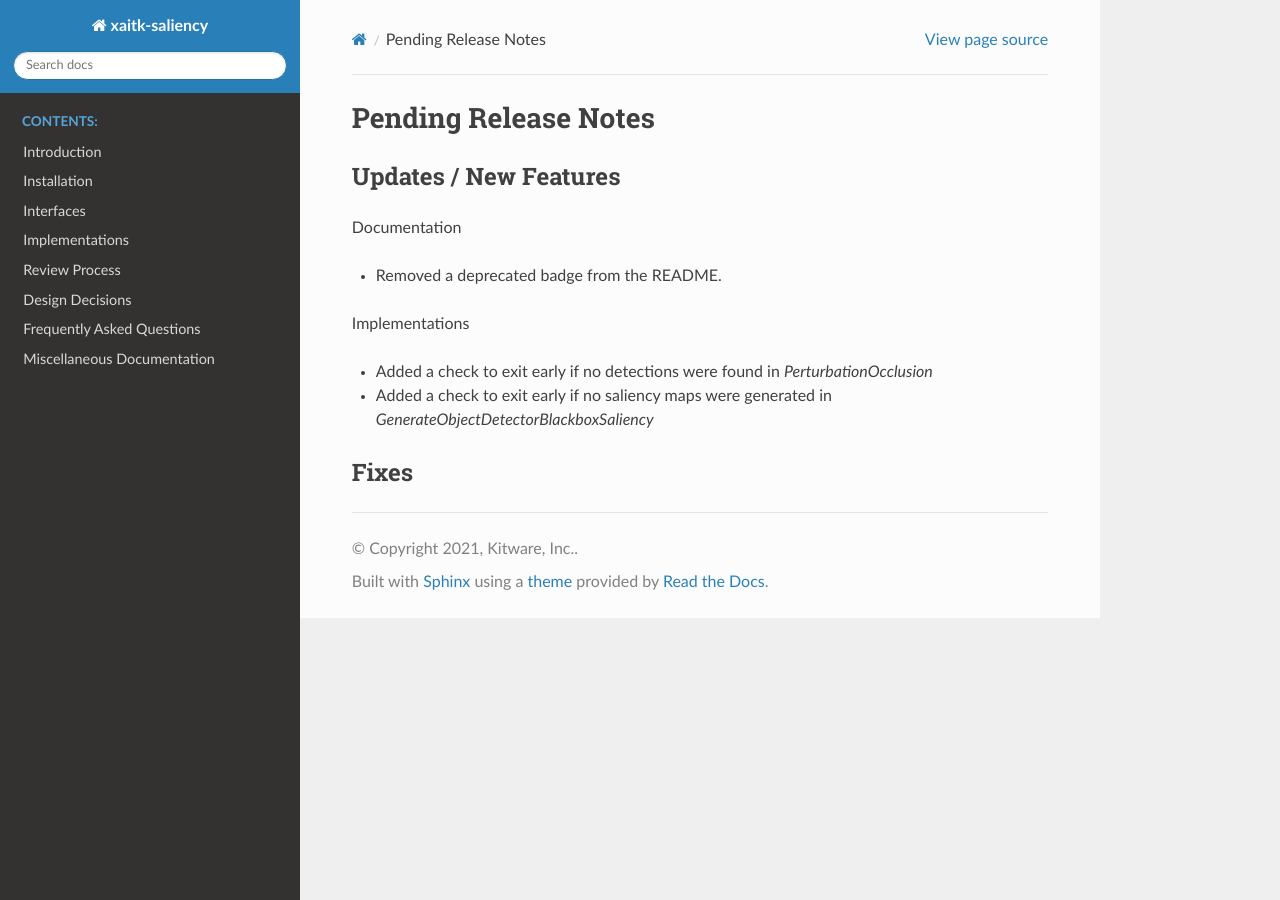
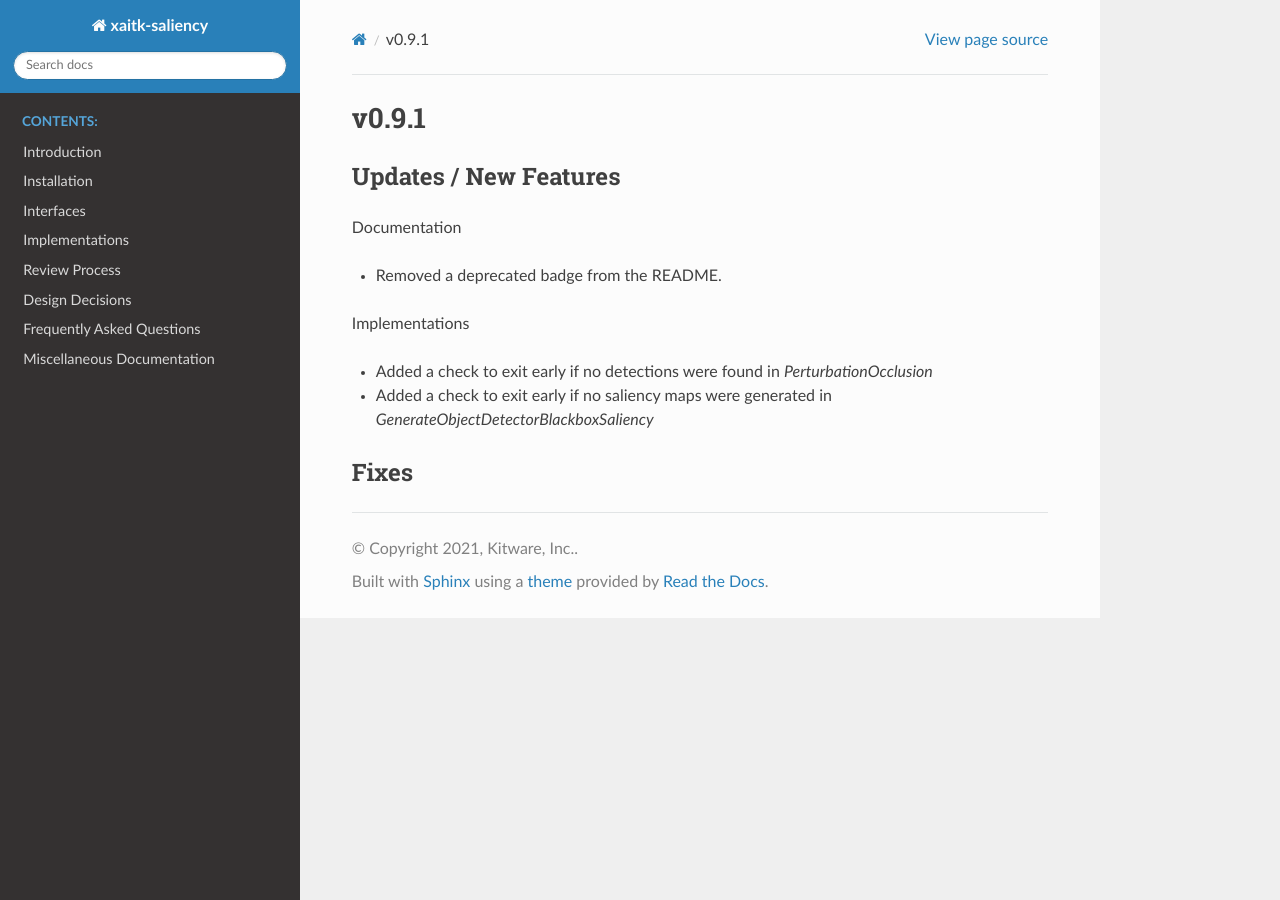
Before and after one commit to XAITK/xaitk-saliency, a Sphinx documentation site: the page built from docs/release_notes/v0.9.1.rst, in a window 1280 px wide. Built offline with Sphinx 7.4.7 and the Read the Docs theme 3.1.0, drawn with Linux system fonts in a browser that asks for light colours; pages that are not in the unit, such as notebooks, are missing from menus.

Commit message:
Update version number to 0.9.1

```diff
--- a/docs/release_notes.rst
+++ b/docs/release_notes.rst
@@ -17,3 +17,4 @@
    release_notes/v0.8.2
    release_notes/v0.8.3
    release_notes/v0.9.0
+   release_notes/v0.9.1
--- a/docs/release_notes/pending_release.rst
+++ b/docs/release_notes/v0.9.1.rst
@@ -1,5 +1,5 @@
-Pending Release Notes
-=====================
+v0.9.1
+======
 
 Updates / New Features
 ----------------------
--- a/pyproject.toml
+++ b/pyproject.toml
@@ -8,7 +8,7 @@
 # REMEMBER: `distutils.version.*Version` types can be used to compare versions
 # from strings like this.
 # This package prefers to use the strict numbering standard when possible.
-version = "0.9.0"
+version = "0.9.1"
 description = """\
     Visual saliency map generation interfaces and baseline implementations \
     for explainable AI."""
```
